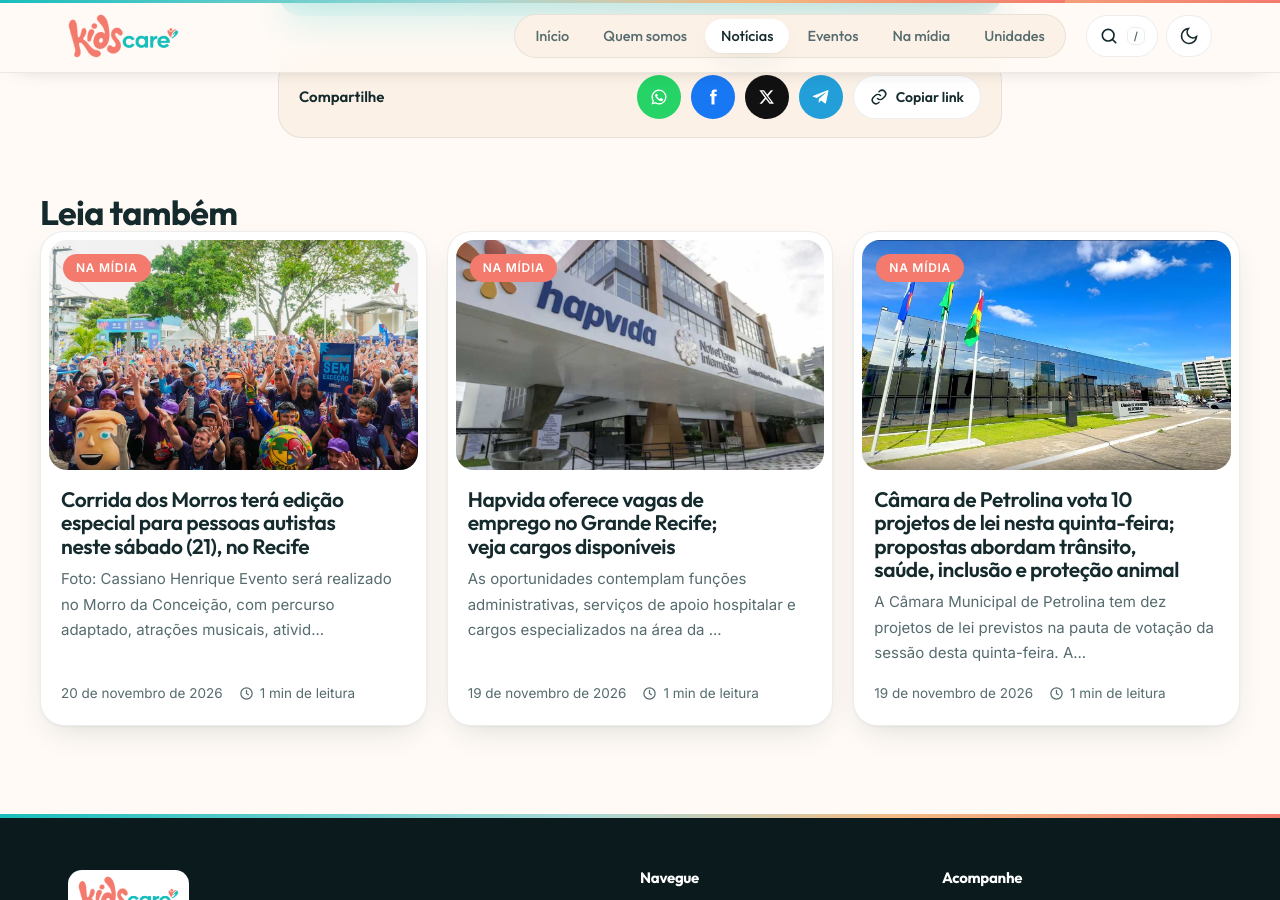
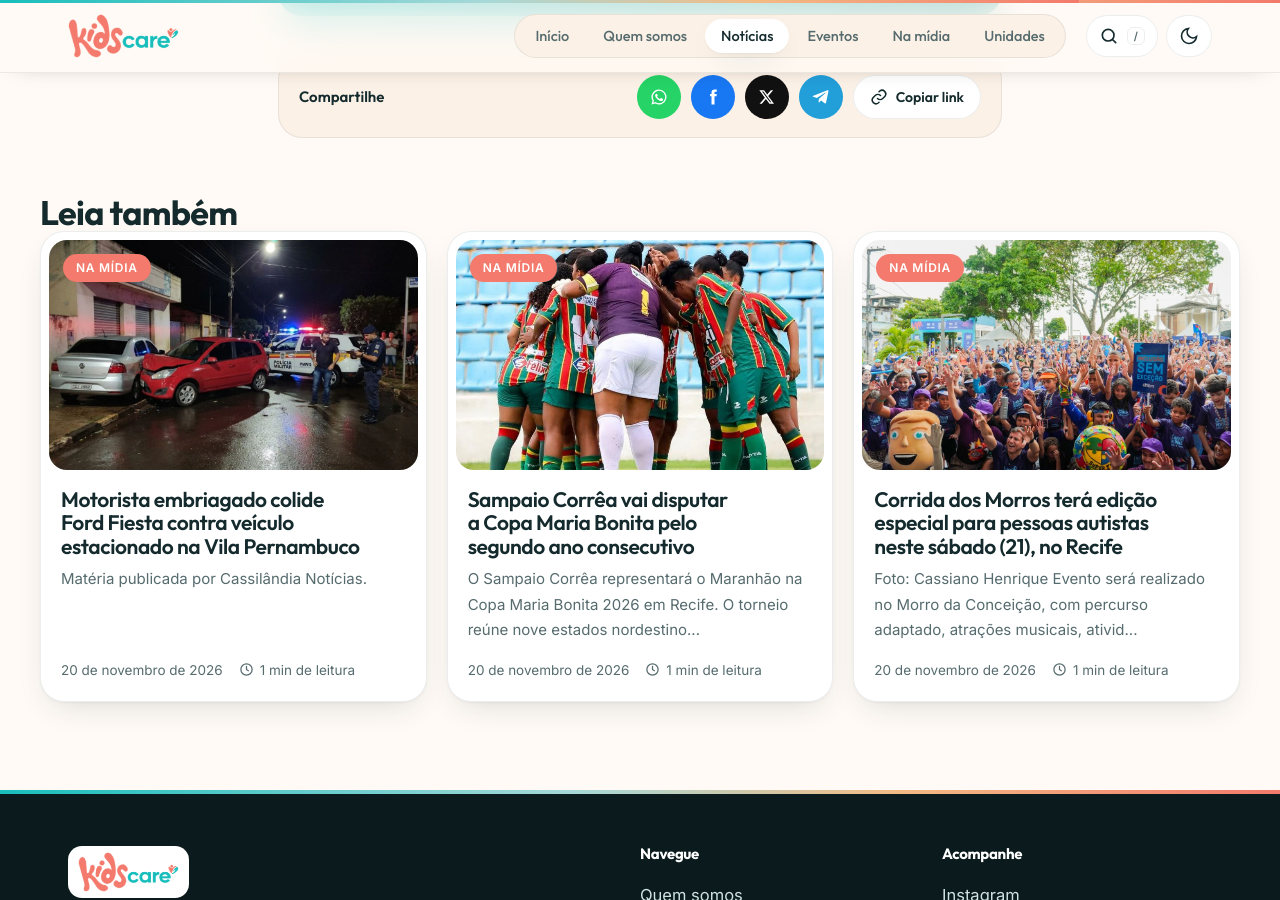
Before and after one commit to kidscarepe/kidscarepe.github.io, a Jekyll site: the page built from _posts/2026-11-19-projeto-cuidando-de-quem-cuida-do-vereador-gaturiano-e-aprovado-na-cam.md, in a window 1280 px wide and 900 px high, scrolled down 1421 px. Built offline with Jekyll 4.4.1, drawn with Linux system fonts in a browser that asks for light colours.

Commit message:
Notícias automáticas de 21/11/2026

```diff
--- /dev/null
+++ b/_posts/2026-11-20-motorista-embriagado-colide-ford-fiesta-contra-veiculo-estacionado-na.md
@@ -0,0 +1,14 @@
+---
+title: "Motorista embriagado colide Ford Fiesta contra veículo estacionado na Vila Pernambuco"
+description: "Matéria publicada por Cassilândia Notícias."
+date: 2026-11-20 13:00:00 -0300
+image: "/assets/img/noticias/auto/96daceca0ea2d866.jpg"
+legenda: "Foto: reprodução/Cassilândia Notícias"
+categories: ["Na mídia"]
+author: "Cassilândia Notícias"
+automatica: true
+fonte: "Cassilândia Notícias"
+link_fonte: "https://amp.cassilandianoticias.com.br/cassilandia/motorista-embriagado-colide-ford-fiesta-contra-veiculo-estacionado-na-vila-pernambuco"
+fonte_id: 96daceca0ea2d866
+foto_tentativas: 1
+---
--- /dev/null
+++ b/_posts/2026-11-20-sampaio-correa-vai-disputar-a-copa-maria-bonita-pelo-segundo-ano-conse.md
@@ -0,0 +1,15 @@
+---
+title: "Sampaio Corrêa vai disputar a Copa Maria Bonita pelo segundo ano consecutivo"
+description: "O Sampaio Corrêa representará o Maranhão na Copa Maria Bonita 2026 em Recife. O torneio reúne nove estados nordestinos entre 14 e 23 de dezembro."
+date: 2026-11-20 11:19:00 -0300
+image: "/assets/img/noticias/auto/7b7ce59e29eced5e.jpg"
+legenda: "Foto: reprodução/Imirante.com"
+categories: ["Na mídia"]
+author: "Imirante.com"
+automatica: true
+fonte: "Imirante.com"
+link_fonte: "https://imirante.com/esporte/sao-luis/2026/11/20/sampaio-correa-joga-copa-maria-bonita-2026-recife"
+fonte_id: 7b7ce59e29eced5e
+foto_tentativas: 1
+---
+O Sampaio Corrêa representará o Maranhão na Copa Maria Bonita 2026 em Recife. O torneio reúne nove estados nordestinos entre 14 e 23 de dezembro.
```
Also changed, not shown: _posts/2026-11-18-videos-tudo-sobre-caruaru-e-regiao.md (added, +15 -0 lines), _posts/2026-11-19-projeto-cuidando-de-quem-cuida-do-vereador-gaturiano-e-aprovado-na-cam.md (+1 -1 lines), assets/img/noticias/auto/758fa4d4fad40d3c.jpg (added), assets/img/noticias/auto/7b7ce59e29eced5e.jpg (added), assets/img/noticias/auto/96daceca0ea2d866.jpg (added).
